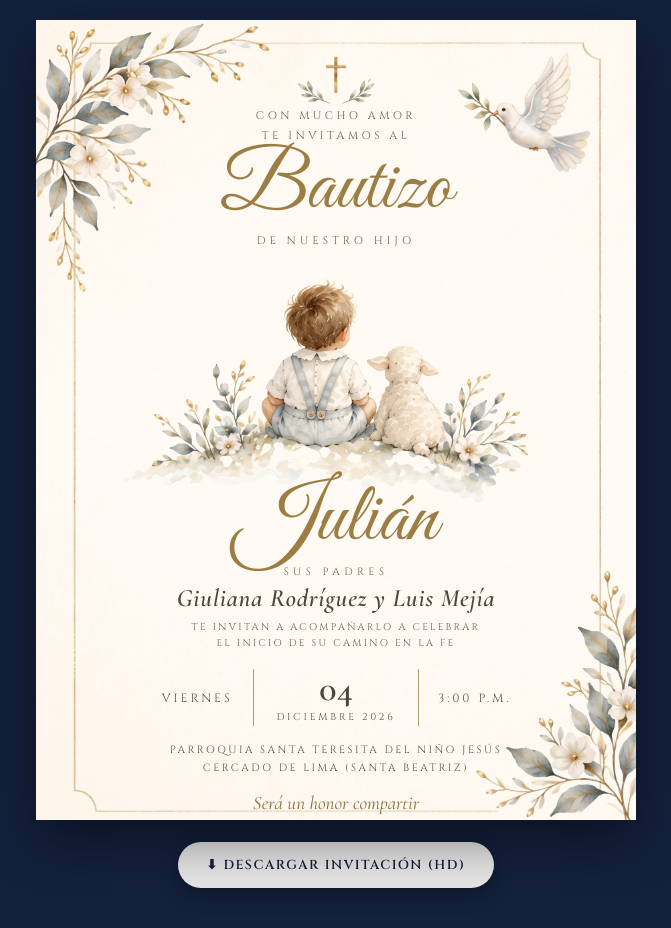
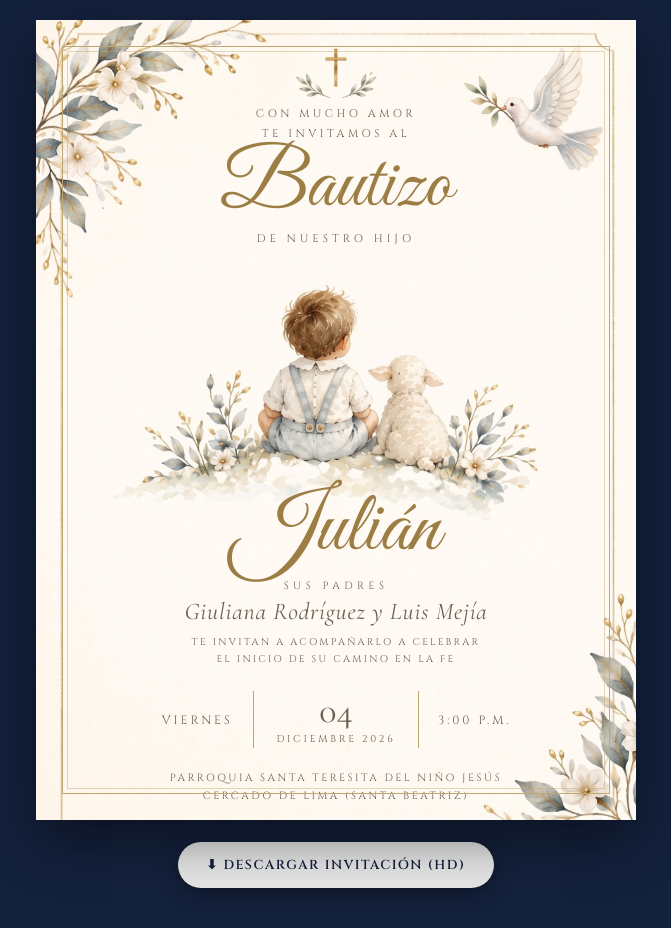
Before and after one commit to lmejias-droid/Bautizo-_Juli-n-, a plain HTML site: page index.html in a window 1280 px wide. Shown: the whole page, without its empty margins (304-975 px from the left). Drawn offline with nearby package versions, Linux system fonts and the light colour scheme.

Commit message:
Update styles and layout for invitation card

```diff
--- a/index.html
+++ b/index.html
@@ -23,23 +23,47 @@
     #tarjeta {
       width: 600px;
       height: 800px;
+      background-color: #f8f5ef;
       background-image: url('fondo_bautizo.jpg');
-      background-size: 100% 100%;
+      background-size: 105% 106%;
+      background-position: center 22%;
       background-repeat: no-repeat;
       position: relative;
       display: flex;
       flex-direction: column;
       align-items: center;
       text-align: center;
-      color: #5c5346;
+      color: #6b6153;
       box-shadow: 0 20px 50px rgba(0,0,0,0.45);
       overflow: hidden;
     }
+    /* Marco dorado 100% uniforme en los 4 lados */
+    .marco-uniforme {
+      position: absolute;
+      top: 26px;
+      right: 26px;
+      bottom: 26px;
+      left: 26px;
+      border: 1.2px solid #bfa773;
+      pointer-events: none;
+      z-index: 5;
+    }
+    .marco-uniforme::after {
+      content: '';
+      position: absolute;
+      top: 4px;
+      right: 4px;
+      bottom: 4px;
+      left: 4px;
+      border: 0.6px solid rgba(191, 167, 115, 0.45);
+    }
     .bloque-superior {
-      margin-top: 86px;
+      margin-top: 84px;
       display: flex;
       flex-direction: column;
       align-items: center;
+      position: relative;
+      z-index: 2;
     }
     .subtitulo-top {
       font-size: 11px;
@@ -61,18 +85,20 @@
       color: #6b6153;
     }
     .bloque-inferior {
-      margin-top: 235px;
+      margin-top: 245px;
       width: 82%;
       display: flex;
       flex-direction: column;
       align-items: center;
+      position: relative;
+      z-index: 2;
     }
     .nombre-julian {
       font-family: 'Great Vibes', cursive;
-      font-size: 84px;
+      font-size: 86px;
       color: #9c7e44;
       line-height: 0.9;
-      margin-bottom: 6px;
+      margin-bottom: 10px;
       font-weight: 400;
     }
     .sus-padres {
@@ -84,35 +110,36 @@
     .nombres-padres {
       font-family: 'Cormorant Garamond', serif;
       font-style: italic;
-      font-size: 25px;
-      font-weight: 600;
-      color: #4f463a;
+      font-size: 24px;
+      font-weight: 400;
+      color: #6b6153;
       letter-spacing: 0.8px;
-      margin-bottom: 6px;
+      margin-bottom: 8px;
     }
     .frase-invitacion {
       font-size: 9.8px;
       letter-spacing: 2.3px;
-      line-height: 1.65;
+      line-height: 1.7;
       color: #6b6153;
       max-width: 440px;
-      margin-bottom: 18px;
+      margin-bottom: 24px;
     }
     .fecha-grid {
       display: grid;
       grid-template-columns: 1fr auto 1fr;
       align-items: center;
       width: 390px;
-      margin-bottom: 16px;
-      color: #5c5346;
+      margin-bottom: 22px;
+      color: #6b6153;
     }
     .dia-semana, .hora {
       font-size: 12px;
       letter-spacing: 3px;
+      color: #6b6153;
     }
     .centro-fecha {
-      border-left: 1px solid #b59d6b;
-      border-right: 1px solid #b59d6b;
+      border-left: 1px solid #bfa773;
+      border-right: 1px solid #bfa773;
       padding: 2px 22px;
       display: flex;
       flex-direction: column;
@@ -121,28 +148,21 @@
     .numero-dia {
       font-family: 'Cormorant Garamond', serif;
       font-size: 36px;
-      font-weight: 600;
+      font-weight: 400;
       line-height: 1;
-      color: #4f463a;
+      color: #6b6153;
     }
     .mes-anio {
       font-size: 10px;
       letter-spacing: 2.8px;
       margin-top: 3px;
+      color: #6b6153;
     }
     .lugar {
       font-size: 10.5px;
       letter-spacing: 2.5px;
-      line-height: 1.65;
-      color: #5c5346;
-      margin-bottom: 14px;
-    }
-    .cierre {
-      font-family: 'Cormorant Garamond', serif;
-      font-style: italic;
-      font-size: 19px;
-      line-height: 1.3;
-      color: #8c703b;
+      line-height: 1.7;
+      color: #6b6153;
     }
     .btn-descargar {
       margin-top: 22px;
@@ -167,6 +187,8 @@
 <body>
 
   <div id="tarjeta">
+    <div class="marco-uniforme"></div>
+
     <div class="bloque-superior">
       <p class="subtitulo-top">CON MUCHO AMOR<br>TE INVITAMOS AL</p>
       <h1 class="titulo-script">Bautizo</h1>
@@ -189,7 +211,6 @@
       </div>
 
       <p class="lugar">PARROQUIA SANTA TERESITA DEL NIÑO JESÚS<br>CERCADO DE LIMA (SANTA BEATRIZ)</p>
-      <p class="cierre">Será un honor compartir<br>este día tan especial</p>
     </div>
   </div>
 
```
